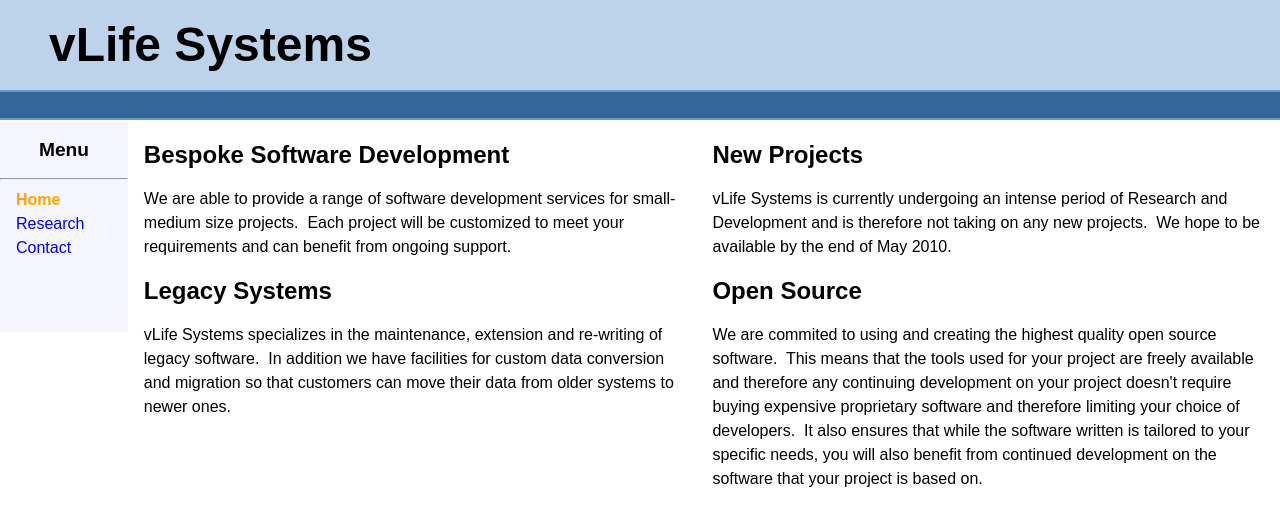
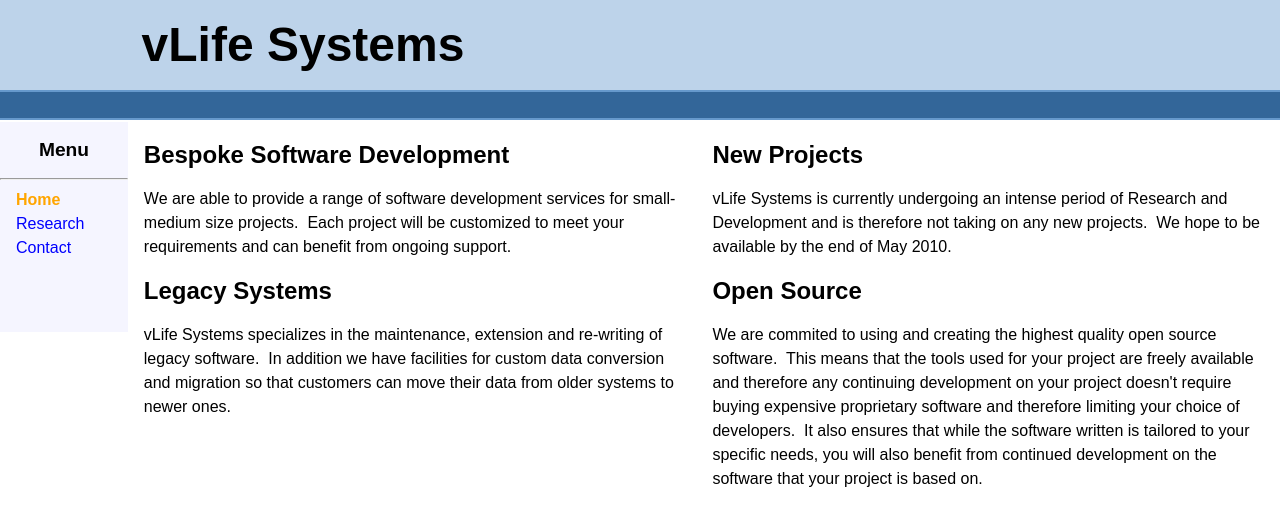
Before and after one commit to vlifesystems/vlifesystems.github.io, a Jekyll site: the page built from index.html, in a window 1280 px wide. Shown: the top 526 px of the page. Built offline with Jekyll 4.4.1, drawn with Linux system fonts in a browser that asks for light colours; Markdown is read by kramdown in place of the engine named in the settings.

Commit message:
Move page title over to right

```diff
--- a/css/sitestyle.css
+++ b/css/sitestyle.css
@@ -20,7 +20,7 @@
 h1#pageTitle
 {
 	font-size: 300%;
-	padding-left: 1em;
+	padding-left: 11%;
 	text-align: left;
 }
 
```
